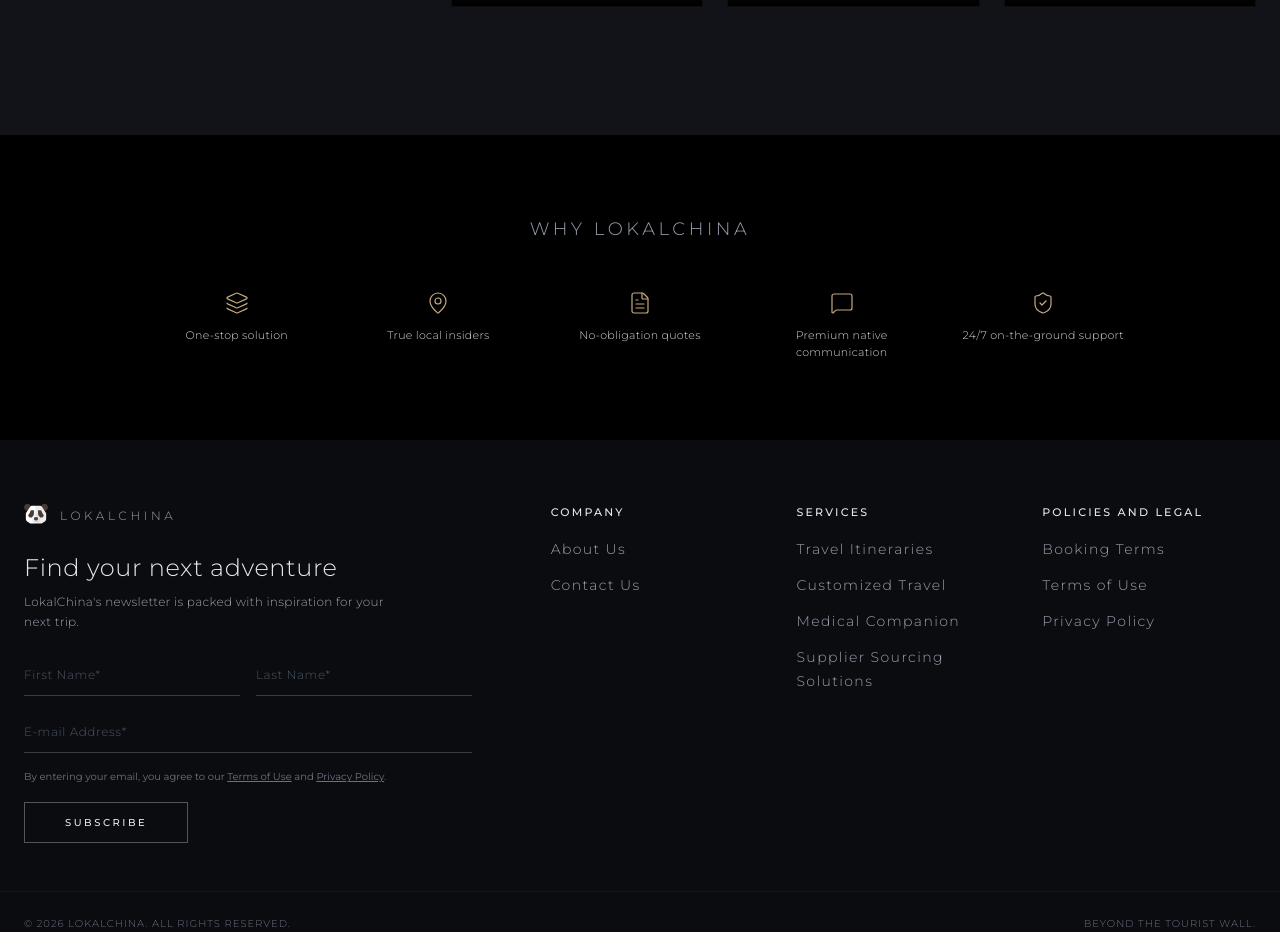
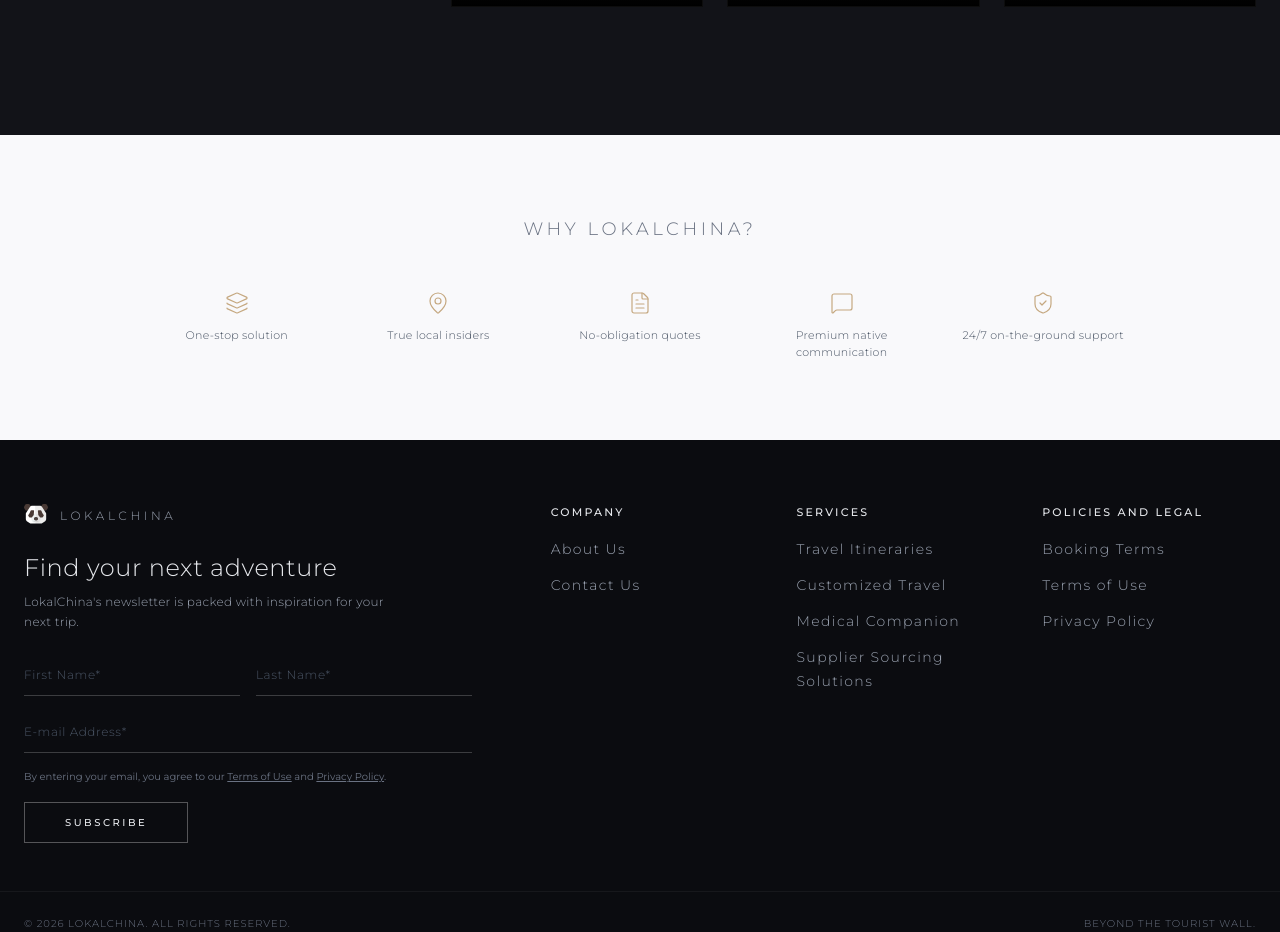
Before and after one commit to FreakTelevision/lokalchina, a Next.js app: page /de in a window 1280 px wide. Shown: the part 2140-3072 px from the top of the page. Built offline with nearby package versions, Linux system fonts and the light colour scheme; grey boxes are pictures that could not be loaded; a web font is replaced by a local one.

Commit message:
Why LokalChina? light section + question mark

```diff
--- a/src/components/WhyLokalChina.tsx
+++ b/src/components/WhyLokalChina.tsx
@@ -17,16 +17,16 @@ export default function WhyLokalChina() {
   ];
 
   return (
-    <section className={`w-full bg-black text-white py-20 ${montserrat.className}`}>
+    <section className={`w-full bg-[#f9f9fb] text-black py-20 ${montserrat.className}`}>
       <div className="max-w-5xl mx-auto px-6">
         <div className="text-center mb-12">
-          <h2 className="text-lg tracking-[0.2em] uppercase font-light text-gray-400">Why LokalChina</h2>
+          <h2 className="text-lg tracking-[0.2em] uppercase font-light text-gray-500">Why LokalChina?</h2>
         </div>
         <div className="grid grid-cols-2 sm:grid-cols-3 lg:grid-cols-5 gap-8 items-start justify-center">
           {advantages.map((item, index) => (
             <div key={index} className="flex flex-col items-center text-center gap-3">
               {item.icon}
-              <span className="text-[11px] tracking-wide text-gray-300 font-light">{item.title}</span>
+              <span className="text-[11px] tracking-wide text-gray-600 font-light">{item.title}</span>
             </div>
           ))}
         </div>
```
